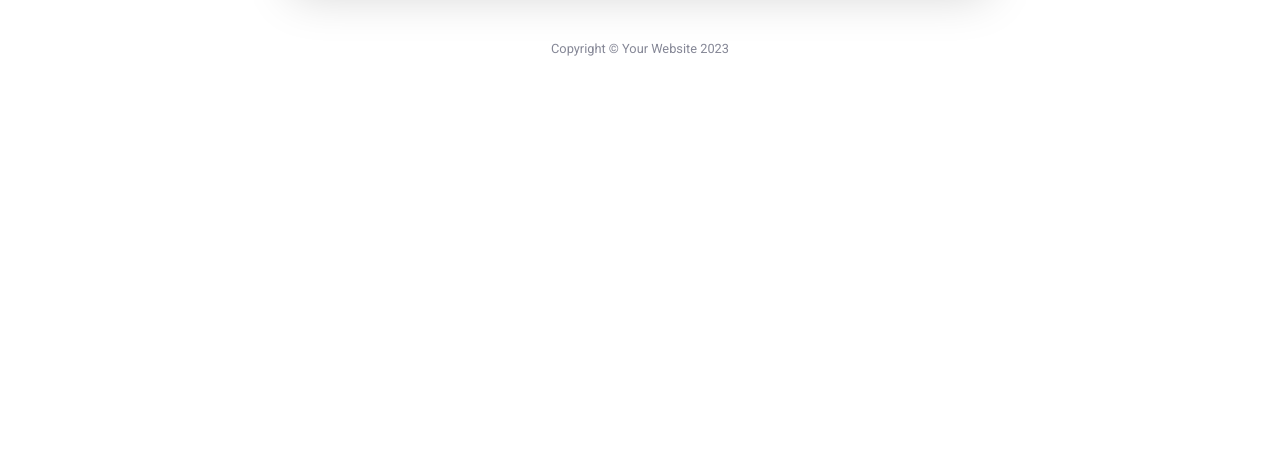
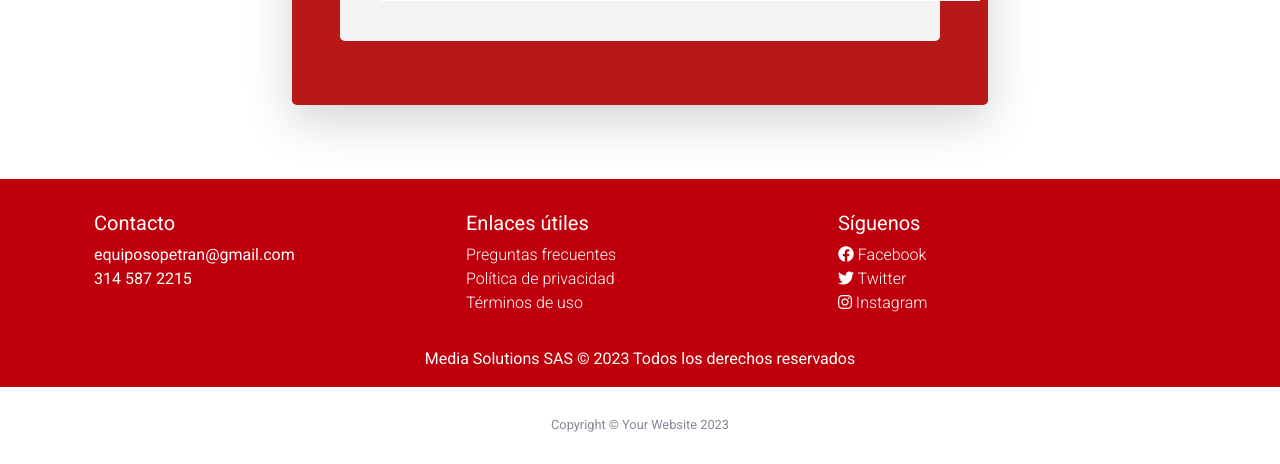
Before and after one commit to Andresfelipemena93/Encuestas, a PHP site: the page made by application/views/bienvenida/index.php in a window 1280 px wide. Shown: the part 2251-2715 px from the top of the page. Before the commit the page ends 2307 px from the top, so only its background shows below. Run offline with PHP 8.4, Linux system fonts and the light colour scheme; the template is opened without the code that fills it, so the values that code supplies are empty.

Commit message:
navbar y footer organizacion

```diff
--- a/application/views/bienvenida/index.php
+++ b/application/views/bienvenida/index.php
@@ -1,21 +1,35 @@
+<nav class="navbar navbar-expand-lg navbar-light  " style="background-color: #bf000c;">
+  <a class="navbar-brand nabvar-main" href="#">
+  <img src="https://cdn.pixabay.com/photo/2023/05/07/03/27/03-27-27-851_960_720.png" class="logo_main" alt="logo ES">
+  </a>
+  <button class="navbar-toggler" type="button" data-toggle="collapse" data-target="#navbarNav" aria-controls="navbarNav" aria-expanded="false" aria-label="Toggle navigation">
+    <span class="navbar-toggler-icon"></span>
+  </button>
+  <div class="collapse navbar-collapse" id="navbarNav">
+    <ul class="navbar-nav">
+    <!-- <li class="nav-item ">
+        <a class="nav-link nabvar-main" href="#"> ¡Vamos a GANAR!</a>
+      </li> -->
+      <li class="nav-item ">
+        <a class="nav-link nabvar-main" href="#"> INICIO</a>
+      </li>
+
+    </ul>
+  </div>
+</nav>
+
 <div class="container my-2">
-
-
   <div class="wrapper d-flex col-12 justify-content-center  rounded p-4 form mt-5">
-
     <div class="rounded rounded-lg shadow-lg position-absolute card-bg">
-
     </div>
     <div class="grid-form col-12 col-md-8 col-sm-12 col-lg-8 pb-5 px-5 rounded rounded-lg shadow-lg d-flex flex-column aling-items-center card_main">
           <img src="https://cdn.pixabay.com/photo/2023/05/05/04/22/internet-7971453_960_720.png"   alt="equiposopetran">
           <div>
-
             <h4 class="title-main-encuesta">ENCUESTA DE PERCEPCIÓN TERRITORIAL. <br> SOPETRÁN - ANTIOQUIA.</h4>
             <span class="descripcion-encuesta">La siguiente encuesta tiene como objetivo Establecer un diagnóstico barrial y veredal en el Municipio de
               SOPETRAN - ANTIOQUIA de las diferentes problemáticas que aquejan a los habitantes del territorio
               para buscar soluciones que se conviertan en politicas publicas en el programa de Gobierno.
             </span>
-
         </div>
       <form>
         <div class="form-group d-flex flex-column mx-auto  mt-5  filtros_text" >
@@ -31,7 +45,6 @@
 
                 </select>
         </div>
-
         <div class="form-group d-flex flex-column mx-auto  filtros_text">
           <label for="username">Genero</label>
           <select id="dropdown" class="form-control" >
@@ -67,3 +80,35 @@
   </div>
 
 </div>
+<footer class="text-white " style="background-color: #bf000c;">
+  <div class="container container_main">
+    <div class="row">
+      <div class="col-md-4">
+        <h5>Contacto</h5>
+        <p class="mb-0">equiposopetran@gmail.com</p>
+        <p>314 587 2215</p>
+      </div>
+      <div class="col-md-4">
+        <h5>Enlaces útiles</h5>
+        <ul class="list-unstyled">
+          <li><a class="lista_footer" href="#">Preguntas frecuentes</a></li>
+          <li><a class="lista_footer" href="#">Política de privacidad</a></li>
+          <li><a class="lista_footer" href="#">Términos de uso</a></li>
+        </ul>
+      </div>
+      <div class="col-md-4">
+        <h5>Síguenos</h5>
+        <ul class="list-unstyled">
+          <li><a class="lista_footer" href="#"><i class="fab fa-facebook"></i> Facebook</a></li>
+          <li><a class="lista_footer" href="#"><i class="fab fa-twitter"></i> Twitter</a></li>
+          <li><a class="lista_footer" href="#"><i class="fab fa-instagram"></i> Instagram</a></li>
+        </ul>
+      </div>
+    </div>
+    <div class="row mt-3">
+      <div class="col-md-12">
+        <p class="text-center">Media Solutions SAS &copy; 2023 Todos los derechos reservados</p>
+      </div>
+    </div>
+  </div>
+</footer>
--- a/application/views/index.html
+++ b/application/views/index.html
@@ -4,8 +4,6 @@
     <title>403 Forbidden</title>
   </head>
   <body>
-
     <p>Directory access is forbidden.</p>
-
   </body>
 </html>
```
Lines whose indentation alone changed are shown as unchanged.
